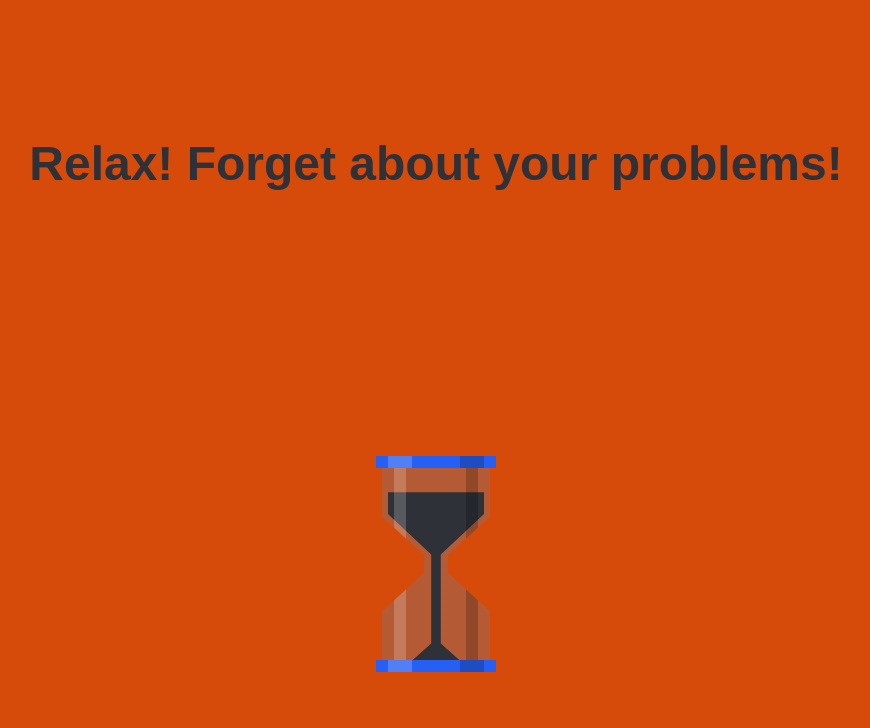
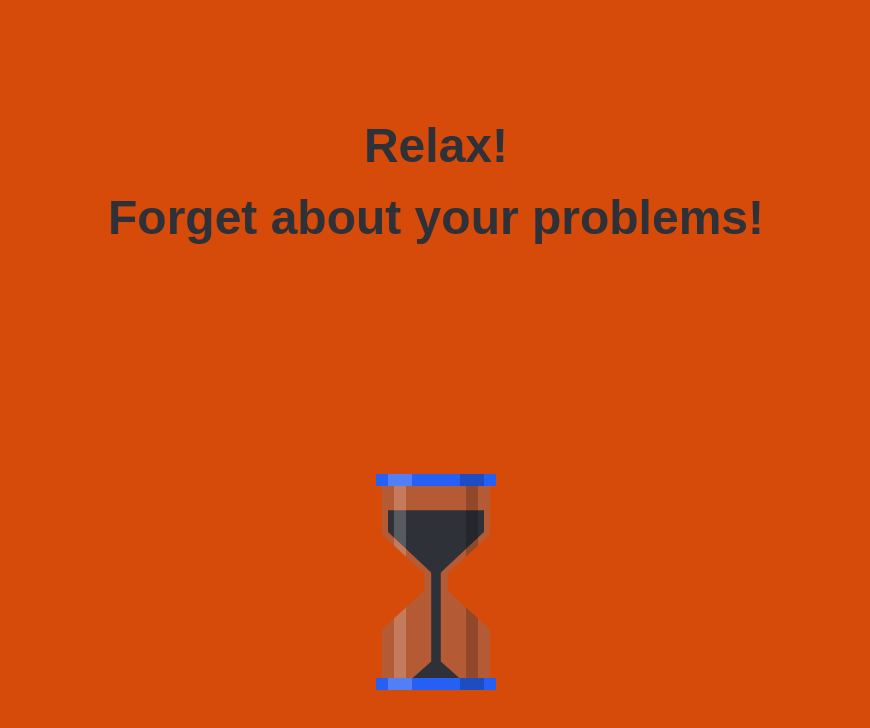
Before and after one commit to Pavlomed/hourglass, a plain HTML site: page index.html in a window 1280 px wide. Shown: the whole page, without its empty margins (204-1074 px from the left). Drawn offline with Linux system fonts and the light colour scheme.

Commit message:
Add files via upload

```diff
--- a/index.html
+++ b/index.html
@@ -9,7 +9,7 @@
 
 </head>
 <body>
-    <h1 class="color-h1">Relax! Forget about your problems!</h1>
+    <h1 class="color-h1">Relax! <br/>Forget about your problems!</h1>
     <div class="hourglass"></div>
 </body>
 </html>
--- a/style.css
+++ b/style.css
@@ -20,6 +20,7 @@ body {
 
 .color-h1 {
     color: var(--fg);
+    text-align: center;
 }
 .hourglass, .hourglass:before, .hourglass:after {
 	animation-duration: 4s;
```
